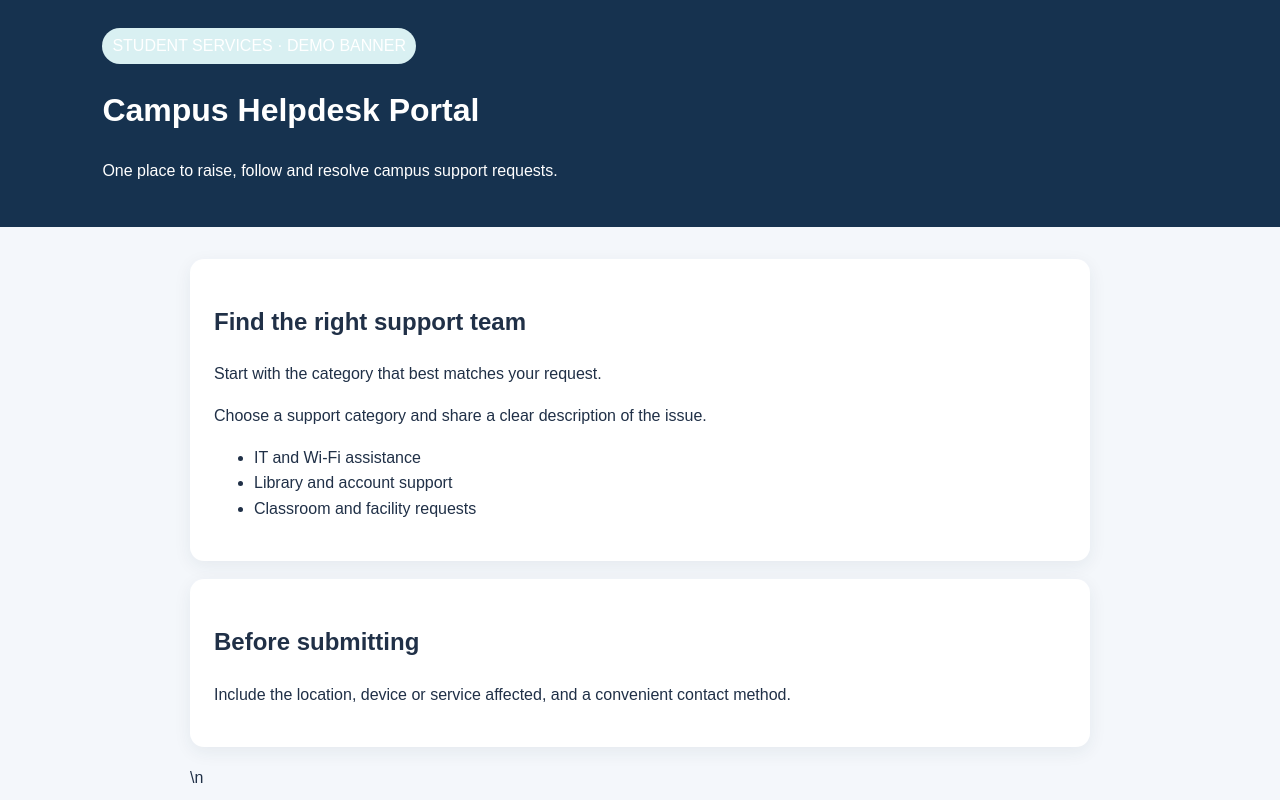
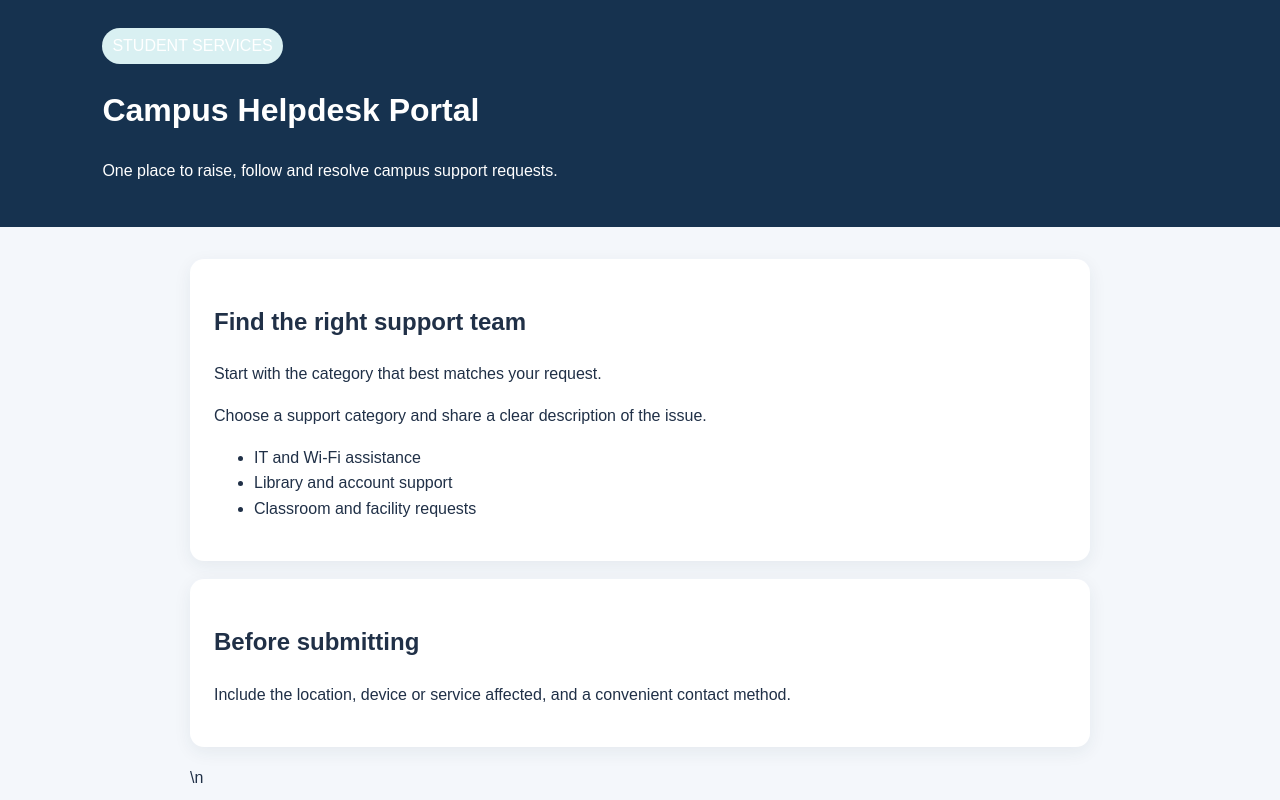
Before and after one commit to samridhi-jain2210/campus-helpdesk-portal, a plain HTML site: page index.html in a window 1280 px wide. Shown: the top 800 px of the page. Drawn offline with Linux system fonts and the light colour scheme.

Commit message:
Revert "Add temporary announcement banner"
This reverts commit 6e2eeba030a71156651ecc49bfc40946378ff299.

```diff
--- a/index.html
+++ b/index.html
@@ -12,7 +12,7 @@
   </style>
 </head>
 <body>
-<header><span class="tag">STUDENT SERVICES · DEMO BANNER</span><h1>Campus Helpdesk Portal</h1>
+<header><span class="tag">STUDENT SERVICES</span><h1>Campus Helpdesk Portal</h1>
 <p>One place to raise, follow and resolve campus support requests.</p></header>
 <main>
 <section class="panel"><h2>Find the right support team</h2><p>Start with the category that best matches your request.</p>
```
